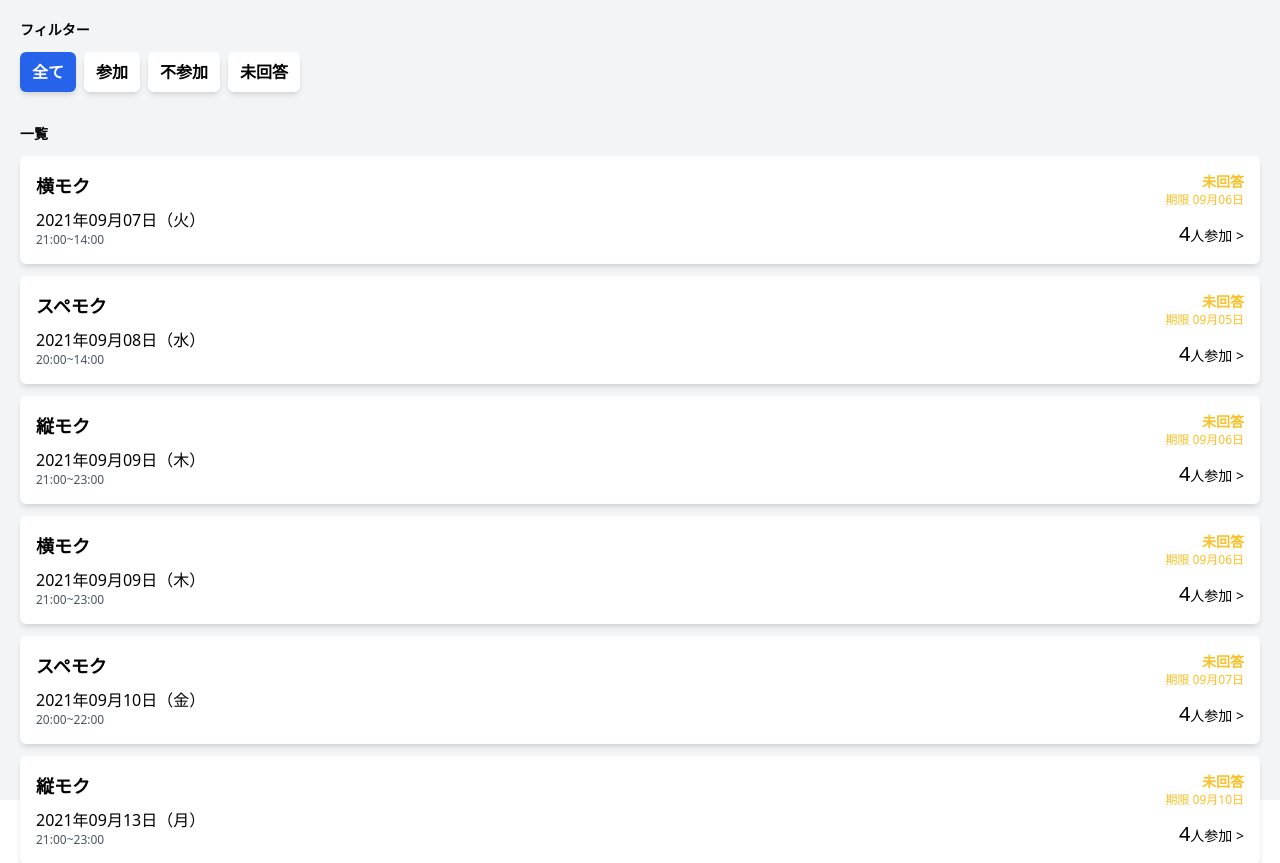
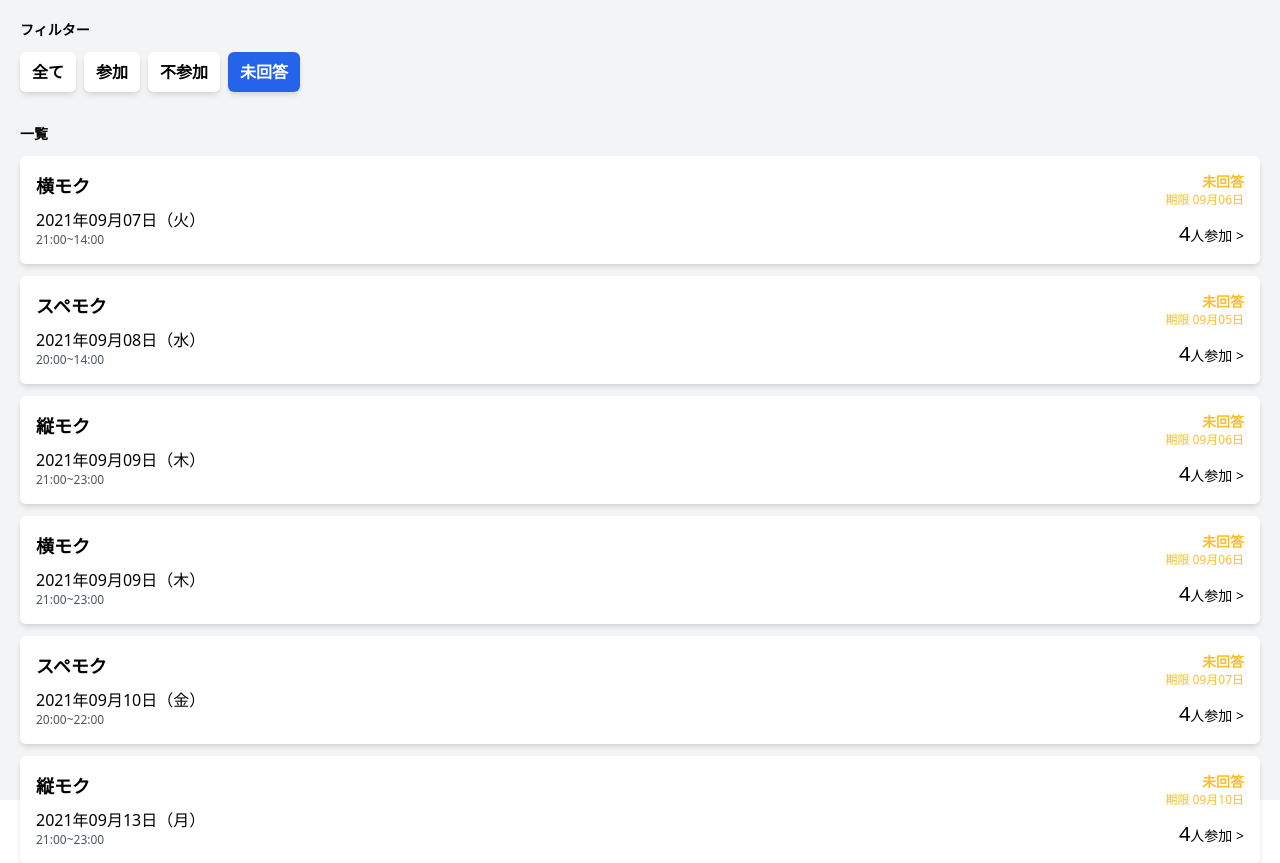
Before and after one commit to daiki-sato/event_manager, a PHP site: page /?status_id=0 in a window 1280 px wide. Shown: the part 64-927 px from the top of the page. Run offline with PHP 8.4, Linux system fonts and the light colour scheme; a user stored in the database is signed in; data comes from the database, SQL or seed files in the repository.

Commit message:
選択ボタン色つけ

```diff
--- a/src/index.php
+++ b/src/index.php
@@ -45,10 +45,10 @@ $user_id=$_SESSION["ID"];
         <h2 class="text-sm font-bold mb-3">フィルター</h2>
          <?php ?>
         <div class="flex">
-          <a href="/index.php/?page_id=1" class="px-3 py-2 text-md font-bold mr-2 rounded-md shadow-md bg-blue-600 text-white">全て</a>
-          <a href="/index.php/?page_id=1&status_id=1" class="px-3 py-2 text-md font-bold mr-2 rounded-md shadow-md bg-white">参加</a>
-          <a href="/index.php/?page_id=1&status_id=2"  class="px-3 py-2 text-md font-bold mr-2 rounded-md shadow-md bg-white">不参加</a>
-          <a href="/index.php/?page_id=1&status_id=0"  class="px-3 py-2 text-md font-bold mr-2 rounded-md shadow-md bg-white">未回答</a>
+          <a href="/index.php/?page_id=1" class="px-3 py-2 text-md font-bold mr-2 rounded-md shadow-md <?= !$_GET['status_id']&&$_GET['status_id'] != "0" ?"bg-blue-600 text-white":"bg-white"?> ">全て</a>
+          <a href="/index.php/?page_id=1&status_id=1" class="px-3 py-2 text-md font-bold mr-2 rounded-md shadow-md <?= $_GET['status_id'] == 1?"bg-blue-600 text-white":"bg-white"?> ">参加</a>
+          <a href="/index.php/?page_id=1&status_id=2"  class="px-3 py-2 text-md font-bold mr-2 rounded-md shadow-md <?= $_GET['status_id'] == 2?"bg-blue-600 text-white":"bg-white"?>">不参加</a>
+          <a href="/index.php/?page_id=1&status_id=0"  class="px-3 py-2 text-md font-bold mr-2 rounded-md shadow-md <?= $_GET['status_id'] == "0"?"bg-blue-600 text-white":"bg-white"?>">未回答</a>
         </div>
       </div>
 
```
